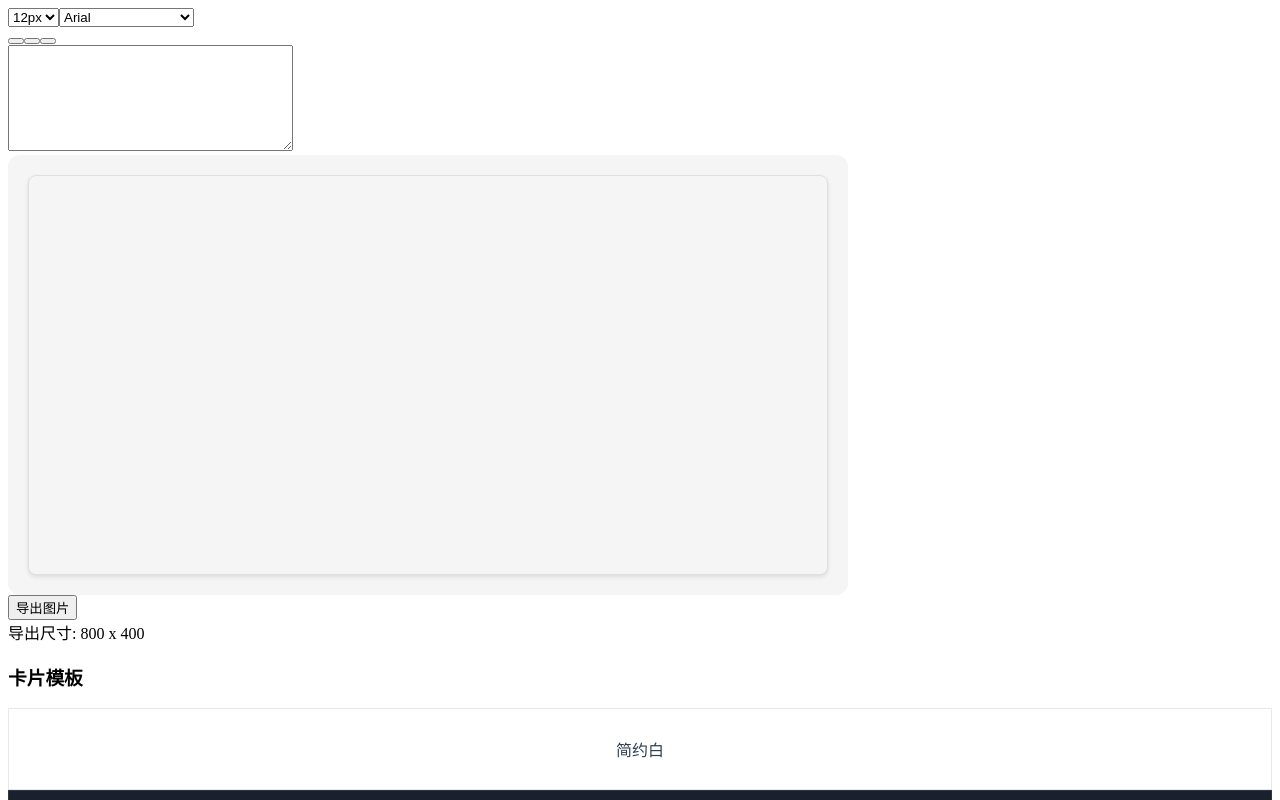
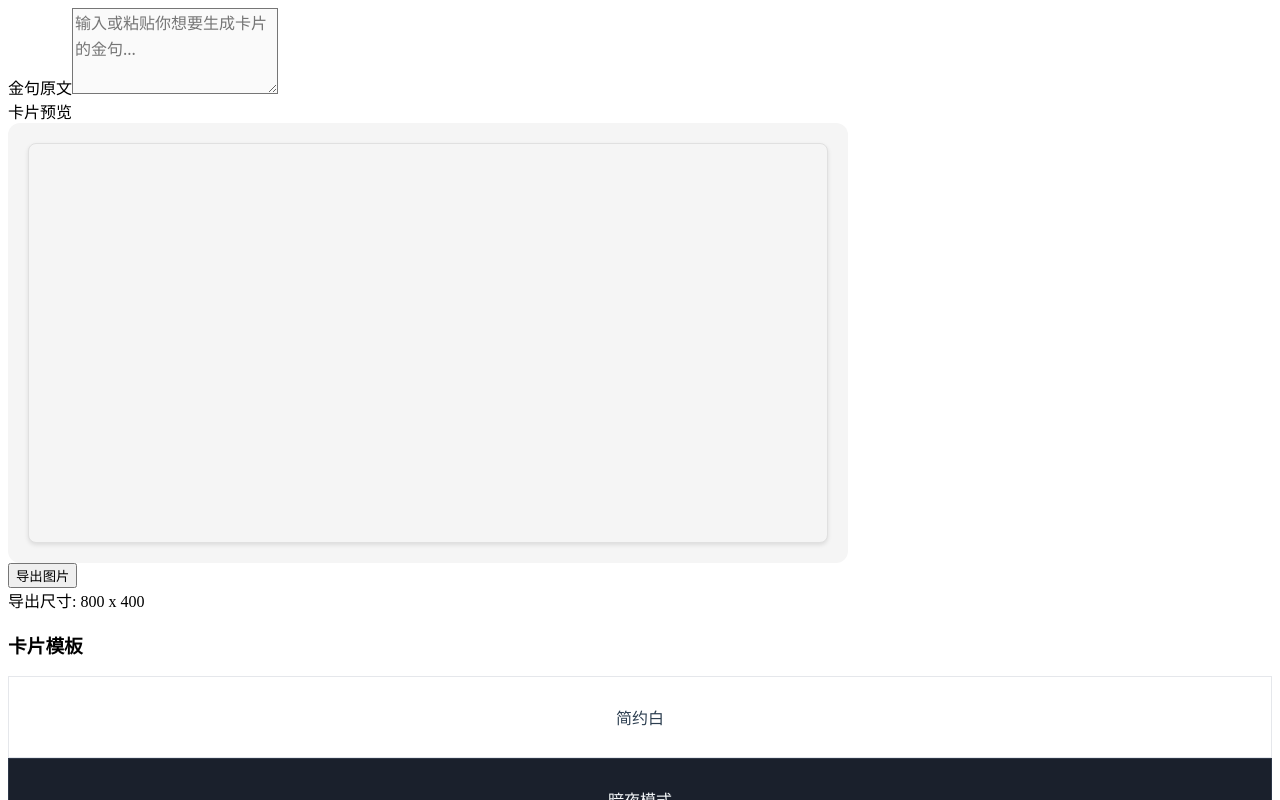
Before and after one commit to xinpengfei520/beautiful-sentence-card, a React app: page / in a window 1280 px wide. Shown: the top 800 px of the page. Built offline with nearby package versions, Linux system fonts and the light colour scheme; the HTML template or start-up script is replaced by a standard one.

Commit message:
update: readme.md

```diff
--- a/public/popup.html
+++ b/public/popup.html
@@ -2,11 +2,11 @@
 <html>
 <head>
   <meta charset="UTF-8">
+  <meta name="viewport" content="width=device-width, initial-scale=1.0">
   <title>金句卡片生成器</title>
-  <!-- 移除外部样式引用，因为我们使用了webpack打包 -->
-  <!-- <link href="styles.css" rel="stylesheet"> -->
+  <link href="styles/index.css" rel="stylesheet">
 </head>
-<body>
+<body class="w-[600px] max-h-[600px] overflow-auto bg-gray-50">
   <div id="app"></div>
   <script src="popup.js"></script>
 </body>
--- a/src/components/CardEditor.js
+++ b/src/components/CardEditor.js
@@ -1,12 +1,17 @@
-import React, { useRef, useEffect } from 'react';
+import React, { useRef, useEffect, useState } from 'react';
 import { useStyle } from '../context/StyleContext';
-import Toolbar from './Toolbar';
 import ExportPanel from './ExportPanel';
 
-export default function CardEditor({ text }) {
+export default function CardEditor({ initialText }) {
   const { state } = useStyle();
   const cardRef = useRef(null);
   const previewRef = useRef(null);
+  const [text, setText] = useState(initialText);
+
+  // 监听初始文本变化
+  useEffect(() => {
+    setText(initialText);
+  }, [initialText]);
 
   // 监听样式变化，更新预览
   useEffect(() => {
@@ -21,16 +26,20 @@ export default function CardEditor({ text }) {
     const card = cardRef.current;
 
     if (preview && card) {
-      // 确保预览区域大小合适
       preview.style.width = `${state.layout.width}px`;
       preview.style.height = `${state.layout.height}px`;
-
-      // 添加平滑过渡
       preview.style.transition = 'all 0.3s ease';
     }
   };
 
-  // 生成样式对象
+  // 处理文本变化
+  const handleTextChange = (e) => {
+    setText(e.target.value);
+    // 同步更新到 storage
+    chrome.storage.local.set({ selectedText: e.target.value });
+  };
+
+  // 生成卡片样式对象
   const cardStyle = {
     // 背景样式
     ...(state.background.type === 'color' && {
@@ -74,26 +83,34 @@ export default function CardEditor({ text }) {
 
   return (
     <div className="card-editor">
-      <Toolbar />
-
       <div className="editor-container p-4">
-        {/* 编辑区域 */}
-        <div className="edit-area mb-4">
+        {/* 原文编辑区域 */}
+        <div className="edit-area mb-6">
+          <label className="block mb-2 text-gray-700 font-medium">
+            金句原文
+          </label>
           <textarea
             value={text}
-            readOnly
-            className="w-full p-4 border rounded"
+            onChange={handleTextChange}
+            placeholder="输入或粘贴你想要生成卡片的金句..."
+            className="w-full p-4 border rounded resize-none focus:border-blue-500 focus:outline-none"
             style={{
-              fontFamily: state.font.family,
-              fontSize: `${state.font.size}px`,
-              color: state.font.color,
-              minHeight: '100px',
-              resize: 'vertical'
+              fontFamily: '"Noto Sans SC", system-ui, -apple-system, sans-serif',
+              fontSize: '16px',
+              color: '#374151',
+              minHeight: '80px',
+              maxHeight: '120px',
+              lineHeight: '1.6',
+              backgroundColor: '#FAFAFA'
             }}
           />
         </div>
 
-        {/* 预览区域 */}
+        {/* 卡片预览区域 */}
+        <div className="preview-section">
+          <label className="block mb-2 text-gray-700 font-medium">
+            卡片预览
+          </label>
           <div
             ref={previewRef}
             className="preview-area mx-auto overflow-hidden"
@@ -115,6 +132,7 @@ export default function CardEditor({ text }) {
             </div>
           </div>
         </div>
+      </div>
 
       <ExportPanel cardRef={cardRef} />
     </div>
--- a/src/popup.js
+++ b/src/popup.js
@@ -4,12 +4,10 @@ import ReactDOM from 'react-dom';
 import CardEditor from './components/CardEditor';
 import TemplateSelector from './components/TemplateSelector';
 import StyleEditor from './components/StyleEditor';
-import { StyleProvider, useStyle } from './context/StyleContext';
+import { StyleProvider } from './context/StyleContext';
 
 function App() {
   const [selectedText, setSelectedText] = useState('');
-  const [currentTemplate, setCurrentTemplate] = useState(null);
-  const { state } = useStyle();
 
   useEffect(() => {
     // 获取选中的文本
@@ -20,19 +18,10 @@ function App() {
     });
   }, []);
 
-  useEffect(() => {
-    console.log('当前应用状态:', state);
-  }, [state]);
-
   return (
-    <div className="app">
-      <CardEditor
-        text={selectedText}
-        template={currentTemplate}
-      />
-      <TemplateSelector
-        onSelect={setCurrentTemplate}
-      />
+    <div className="app max-w-2xl mx-auto">
+      <CardEditor initialText={selectedText} />
+      <TemplateSelector />
       <StyleEditor />
     </div>
   );
--- a/src/styles/index.css
+++ b/src/styles/index.css
@@ -79,3 +79,40 @@
   input[type="range"]::-webkit-slider-thumb:hover {
     @apply bg-blue-600;
   }
+
+  /* 编辑器容器样式 */
+  .editor-container {
+    @apply bg-white rounded-lg shadow-sm;
+    width: 100%;
+    max-width: 600px;
+    margin: 0 auto;
+  }
+
+  /* 原文编辑区域样式 */
+  .edit-area textarea {
+    width: 100%;
+    font-family: inherit;
+    line-height: 1.6;
+    transition: all 0.3s ease;
+    background-color: #FAFAFA;
+  }
+
+  .edit-area textarea:focus {
+    box-shadow: 0 0 0 2px rgba(59, 130, 246, 0.1);
+    background-color: #FFFFFF;
+  }
+
+  /* 预览区域样式 */
+  .preview-section {
+    margin-top: 2rem;
+  }
+
+  .card-preview {
+    @apply min-h-[200px] rounded-lg;
+    background-size: cover;
+    background-position: center;
+    display: flex;
+    align-items: center;
+    justify-content: center;
+    transition: all 0.3s ease;
+  }
```
Also changed, not shown: src/background.js (+6 -15 lines), 4 other files (tests, documents, lock files or other folders). Lines whose indentation alone changed are shown as unchanged.
